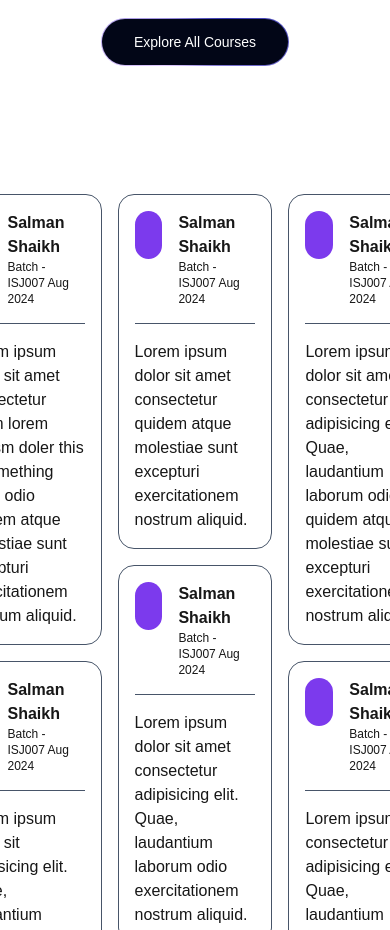
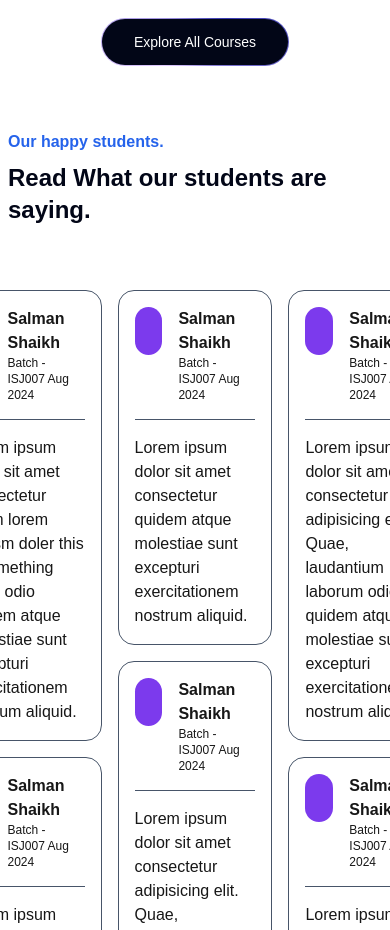
Before and after one commit to Salman-itShaala/it-shaala-web, a Next.js app: page / in a window 390 px wide. Shown: the part 7900-8830 px from the top of the page. Built offline with nearby package versions, Linux system fonts and the light colour scheme.

Commit message:
completed testimonials section

```diff
--- a/app/components/sections/testimonials.tsx
+++ b/app/components/sections/testimonials.tsx
@@ -4,7 +4,17 @@ import TestimonialCard from '../testmimonial-card'
 
 const Testimonials = () => {
     return (
+        <>
+            <div className="w-full bg-white dark:bg-black sm:px-20 px-2 justify-center ">
+                <p className='text-blue-600 font-black pb-2'>
+                    Our happy students.
+                </p>
+                <p className='text-2xl font-black dark:text-slate-50 text-slate-950'>
+                    Read What our students are saying.
+                </p>
+            </div>
             <div className='w-full bg-white dark:bg-black sm:px-20 px-2 py-16 flex gap-4 justify-center'>
+
                 <div className="flex flex-col gap-4 w-96">
                     {testimonils1.map((t, i) => {
                         return <TestimonialCard
@@ -36,9 +46,10 @@ const Testimonials = () => {
                     })}
                 </div>
             </div>
+        </>
+
     )
 }
-
 
 export default Testimonials
 
--- a/app/components/ui/infinite-moving-cards.tsx
+++ b/app/components/ui/infinite-moving-cards.tsx
@@ -73,7 +73,7 @@ export const InfiniteMovingCards = ({
         <div
             ref={containerRef}
             className={cn(
-                "scroller relative z-20  max-w-7xl overflow-hidden  [mask-image:linear-gradient(to_right,transparent,white_20%,white_80%,transparent)] ",
+                "scroller relative z-20  max-w-7xl overflow-hidden  [mask-image:linear-gradient(to_right,transparent,white_20%,white_80%,transparent)]",
                 className
             )}
         >
```
Lines whose indentation alone changed are shown as unchanged.
